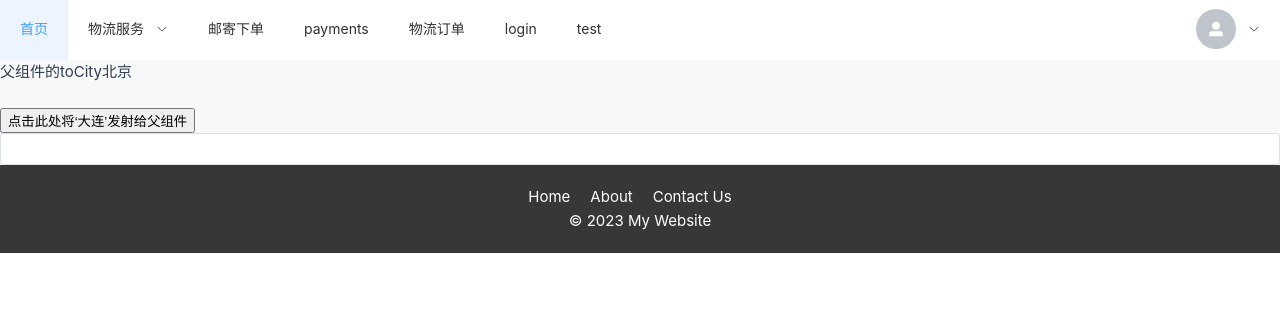
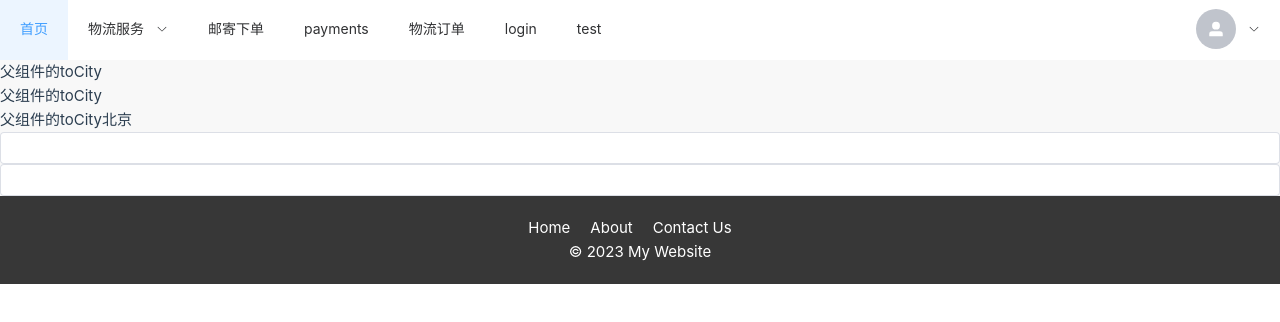
Before and after one commit to mgr1124/TYui, a Vue app: page /test in a window 1280 px wide. Shown: the top 322 px of the page. Built offline with nearby package versions, Linux system fonts and the light colour scheme.

Commit message:
use emit 子组件发射数据给父组件

```diff
--- a/src/views/HomePayments.vue
+++ b/src/views/HomePayments.vue
@@ -1,20 +1,31 @@
 <template>
   <div class="train-city">
     <!-- <h3>父组件传给子组件的toCity:{{sendData}}</h3>  -->
-    <br/><button  @click='select()'>点击此处将‘大连’发射给父组件</button>
-    <el-input v-model="inputtext"></el-input>
+    <!-- <br/><button  @click='select()'>点击此处将‘大连’发射给父组件</button> -->
+    <el-input v-model="text.inputtext1"></el-input>
+    <el-input v-model="text.inputtext2"></el-input>
+
   </div>
 </template>
 
 
 
 <script lang="ts" setup>
-import { defineEmits , ref } from 'vue'
-const inputtext = ref('')
+import { defineEmits , ref , watch ,reactive} from 'vue'
+const inputtext1 = ref('')
+const inputtext2 = ref('')
+const text = reactive({
+  inputtext1 : '',
+  inputtext2 : ''
+})
 const emits = defineEmits(['showCityName'])
 
-const select = () => {
-  emits('showCityName', { inputtext })
-}
-
+// const select = () => {
+//   emits('showCityName', { inputtext1 })
+// }
+watch(text, (newinputtext1,  oldinputtext1) => {
+	console.log('watch 已触发: name', newinputtext1)
+	console.log('watch 已触发: nums', oldinputtext1)
+  emits('showCityName', { text })
+})
 </script>
--- a/src/views/HomeTest.vue
+++ b/src/views/HomeTest.vue
@@ -1,5 +1,7 @@
 <template>
   <div>
+    <div>父组件的toCity{{text.inputtext1}}</div>
+    <div>父组件的toCity{{text.inputtext2}}</div>
       <div>父组件的toCity{{state.inputtext}}</div>
       <train-city @showCityName="updateCity" :sendData="state.inputtext"></train-city>
   </div>
@@ -10,8 +12,14 @@ import TrainCity from "./HomePayments.vue";
 import { reactive} from 'vue';
 const components = { TrainCity }
 const state = reactive({ inputtext:"北京" })
+const text = reactive({
+  inputtext1 : '',
+  inputtext2 : ''
+})
+
 const updateCity = (data) => {
-    state.inputtext = data.inputtext;//改变了父组件的值
+    text.inputtext1 = data.text.inputtext1;//改变了父组件的值
+    text.inputtext2 = data.text.inputtext2;//改变了父组件的值
     console.log('toCity:' + state.inputtext)
 }
 
```
